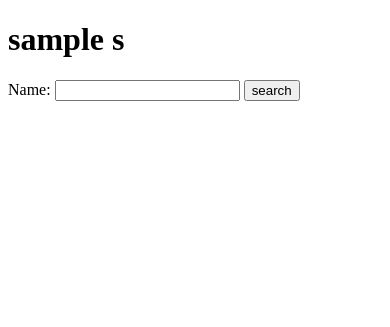
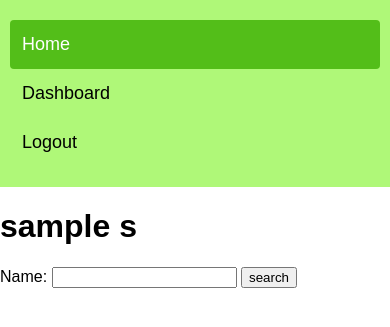
Before and after one commit to Mohammad9050/FileShareing, a Django app: page / in a window 390 px wide. Shown: the top 327 px of the page. Run offline with Django 4.2, Linux system fonts and the light colour scheme; the visitor is signed in with stand-in values (Sample User, id 1); data comes from the database, SQL or seed files in the repository.

Commit message:
add header and add auth check to pages

```diff
--- /dev/null
+++ b/Accounts/static/Accounts/header.css
@@ -0,0 +1,69 @@
+* {box-sizing: border-box;}
+
+body {
+  margin: 0;
+  font-family: Arial, Helvetica, sans-serif;
+}
+
+.header {
+  overflow: hidden;
+  background-color: #aff878;
+  padding: 20px 10px;
+}
+
+.header a {
+  float: left;
+  color: black;
+  text-align: center;
+  padding: 12px;
+  text-decoration: none;
+  font-size: 18px;
+  line-height: 25px;
+  border-radius: 4px;
+}
+
+.header a.logo {
+  font-size: 25px;
+  font-weight: bold;
+}
+
+.header a:hover {
+  background-color: #53be19;
+  color: #ffffff;
+}
+
+.header a.active {
+  background-color: #53be19;
+  color: white;
+}
+
+.header-right {
+  float: left;
+}
+
+@media screen and (max-width: 500px) {
+  .header a {
+    float: none;
+    display: block;
+    text-align: left;
+  }
+
+  .header-right {
+    float: none;
+  }
+}
+.pay-style {
+  margin: 15px 0;
+  padding: 15px 10px;
+  outline: none;
+  border: 1px solid #00B4CC;
+  border-radius: 20px;
+  display: inline-block;
+  -webkit-box-sizing: border-box;
+  -moz-box-sizing: border-box;
+  box-sizing: border-box;
+  -webkit-transition: 0.2s ease all;
+  -moz-transition: 0.2s ease all;
+  -o-transition: 0.2s ease all;
+  transition: 0.2s ease all;
+}
--- a/Accounts/urls.py
+++ b/Accounts/urls.py
@@ -1,6 +1,7 @@
 from django.urls import path
 from . import views
 urlpatterns = [
-    path('sign_up', views.sign_up, name='sign_up'),
-    path('login', views.login_view, name='login')
+    path('sign_up/', views.sign_up, name='sign_up'),
+    path('login/', views.login_view, name='login'),
+    path('logout/', views.logout_view, name='logout')
 ]
--- a/FileSharing/urls.py
+++ b/FileSharing/urls.py
@@ -22,7 +22,7 @@ import Accounts
 urlpatterns = [
     path('admin/', admin.site.urls),
     path('', include('Home.urls')),
-    path('Accounts/', include('Accounts.urls'))
+    path('accounts/', include('Accounts.urls'))
 ]
 if settings.DEBUG:
     from django.conf.urls.static import static
--- a/Home/views.py
+++ b/Home/views.py
@@ -1,3 +1,4 @@
+from django.contrib.auth.decorators import login_required
 from django.shortcuts import render
 
 # Create your views here.
@@ -13,13 +14,18 @@ def home_view(request):
     form = SearchForm(request.GET)
     names = Profile.objects.all()
     if form.is_valid():
-        names = Profile.objects.filter(user__username__contains=form.cleaned_data['name']).exclude(user=request.user)
+        if request.user.is_authenticated:
+            names = Profile.objects.filter(user__username__contains=form.cleaned_data['name']).exclude(
+                user=request.user)
+        else:
+            names = Profile.objects.filter(user__username__contains=form.cleaned_data['name'])
     context = {'user': request.user,
                'names': names,
                'form': form}
     return render(request, 'Home/home.html', context)
 
 
+@login_required
 def profile(request):
     user = request.user
 
--- a/templates/Home/home.html
+++ b/templates/Home/home.html
@@ -1,6 +1,28 @@
 {% extends '_base.html' %}
 {% load static %}
+{% block header %}
+    <link rel="stylesheet" type="text/css" href="{% static "Accounts/header.css" %}">
+{% endblock %}
 {% block content %}
+
+     <div class="header">
+
+  <div class="header-right">
+    <a class="active" href="{% url "home" %}">Home</a>
+      {% if user.is_authenticated %}
+        <a href="{% url "profile" %}">Dashboard</a>
+
+
+        <a href="{% url "logout" %}">Logout</a>
+      {% else %}
+          <a href="{% url "login" %}">Sign in</a>
+      {% endif %}
+
+  </div>
+  </div>
+
+
+
     <h1>{{ user.username }} s</h1>
     <form action="" method="get">
         {{ form }}
```
Also changed, not shown: Accounts/views.py (+10 -4 lines), templates/Home/others.html (+20 -1 lines), templates/Home/profile.html (+17 -0 lines).
